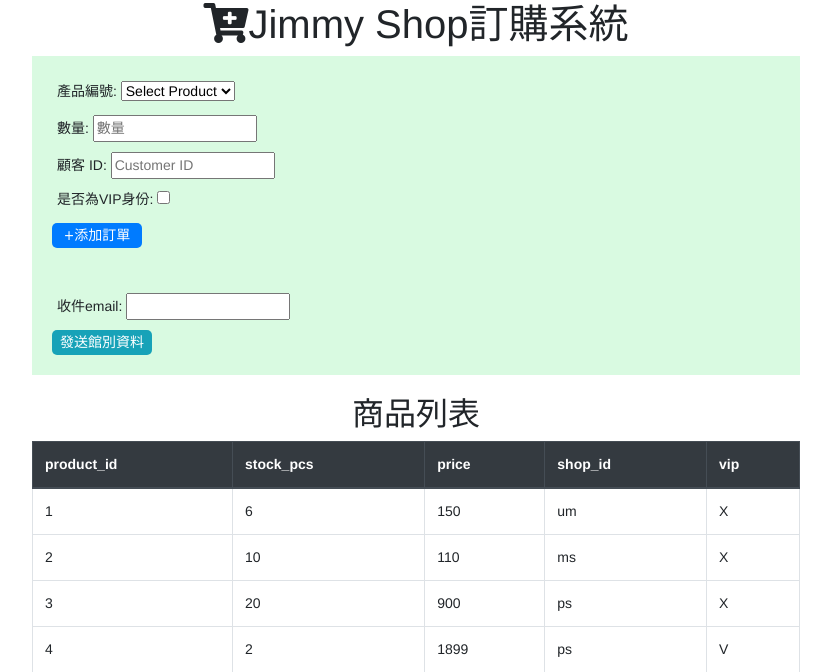
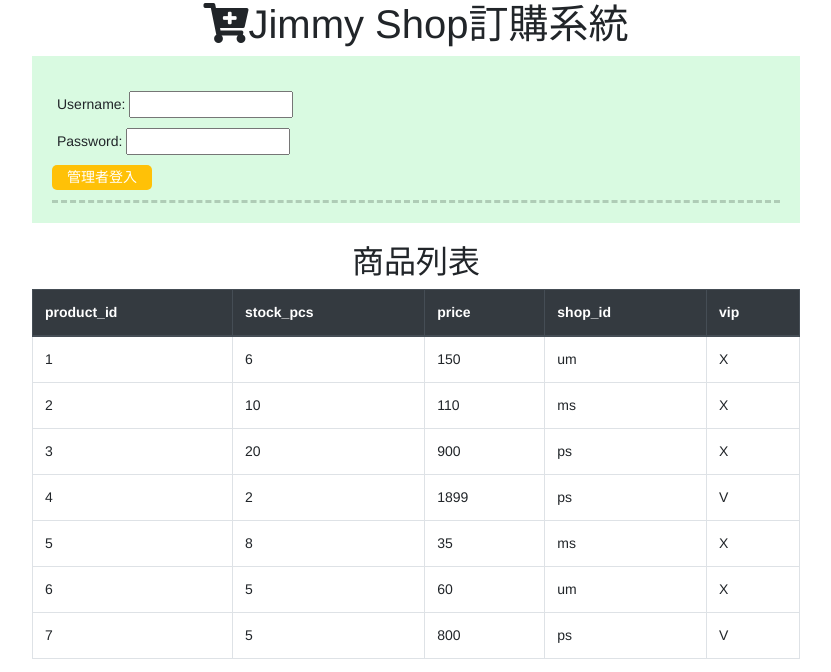
Before and after one commit to nicehorse06/django-shop-order-demo, a Django app: page / in a window 1280 px wide. Shown: the top 672 px of the page, without its empty margins (224-1055 px from the left). Run offline with Django 3.2, Linux system fonts and the light colour scheme; data comes from the database, SQL or seed files in the repository; tables that the repository leaves empty hold one stand-in row (values such as "Sample post"); some libraries are stand-ins or nearby versions.

Commit message:
新增帳號權限

```diff
--- a/shop_web/order_page/forms.py
+++ b/shop_web/order_page/forms.py
@@ -24,3 +24,7 @@ class OrderPostForm(forms.Form):
 
 class ShopEmailForm(forms.Form):
     recipient_email = forms.EmailField(required=True, label=u'收件email')
+
+class LoginForm(forms.Form):
+    username = forms.CharField()
+    password = forms.CharField(widget=forms.PasswordInput)
--- a/shop_web/order_page/static/css/main.css
+++ b/shop_web/order_page/static/css/main.css
@@ -41,12 +41,23 @@ input[type=submit].email {
     width: 100px;
 }
 
-form.order {
+input[type=submit].login, input[type=submit].logout {
+    background-color: #ffc107;
+    border-color: #ffc107;
+    width: 100px;
+}
+
+div.form {
     padding: 20px;
     background-color: #d9fae1;
 }
 
-form.order p{
+div.form > form {
+    padding: 10px 0px;
+    border-bottom: 3px #afccb6 dashed;
+}
+
+div.form > form p{
     margin: 5px
 }
 
--- a/shop_web/order_page/templates/order.html
+++ b/shop_web/order_page/templates/order.html
@@ -16,19 +16,34 @@
 </div>
 {% endif %}
 
-
-<form class="order" method="post">
-    {{ form.as_p }}
+<div class="form">
+    {% if request.user.is_authenticated %}
+    <form method="post">
+        {{ order_form.as_p }}
         {% csrf_token %}
         <input class='add' type="submit" value="+添加訂單">
     </form>
 
-<form class="order" method="post">
+    <form method="post">
         {{ email_form.as_p }}
         {% csrf_token %}
         <input type="hidden" name="_method" value="email">
         <input class='email' type="submit" value="發送館別資料">
     </form>
+    <form method="post">
+            {% csrf_token %}
+            <input type="hidden" name="_method" value="logout">
+            <input class='logout' type="submit" value="管理者登出">
+    </form>
+    {% else %}
+    <form method="post">
+        {{ login_form.as_p }}
+        {% csrf_token %}
+        <input type="hidden" name="_method" value="login">
+        <input class='login' type="submit" value="管理者登入">
+    </form>
+    {% endif %}
+</div>
 
 <h2>商品列表</h2>
 <table class="table table-bordered">
@@ -76,12 +91,14 @@
             <td>{{ this_order.product.shop_id }}</td>
             <td>{{ this_order.customer_id }}</td>
             <td>
+                {% if request.user.is_authenticated %}
                     <form method="post">
                         {% csrf_token %}
                         <input type="hidden" name="_method" value="delete">
                         <input type="hidden" id="order_id" name="order_id" value={{ this_order.id }}>
                         <input class='cancel' type="submit" value="-">
                     </form>
+                {% endif %}
             </td>
         </tr>
         {% endfor %}
--- a/shop_web/order_page/views.py
+++ b/shop_web/order_page/views.py
@@ -1,11 +1,12 @@
 import csv
-from django.shortcuts import render
+from django.shortcuts import render, HttpResponse
 from django.http import HttpResponse
 from django.views import View
 from django.db.models import Sum
+from django.contrib.auth import authenticate, login, logout
 
 from shop_web.settings import system_name
-from .forms import OrderPostForm, ShopEmailForm
+from .forms import OrderPostForm, ShopEmailForm, LoginForm
 from .models import Product, Order
 from .tasks import send_email
 
@@ -44,8 +45,9 @@ class OrderView(View):
     def dispatch(self, request):
         self.info_message = ''
         self.error_message = ''
-        self.form = OrderPostForm()
+        self.order_form = OrderPostForm()
         self.email_form = ShopEmailForm()
+        self.login_form = LoginForm()
         self.product_list = Product.objects.all()
         self.order_list = Order.objects.all()
         self.top_sell_id_list = Order.objects.top()
@@ -54,12 +56,17 @@ class OrderView(View):
             return self.delete(request)
         elif method == 'email':
             return self.shop_email(request)
+        elif method == 'login':
+            return self.user_login(request)
+        elif method == 'logout':
+            return self.user_logout(request)
         return super(OrderView, self).dispatch(request)
 
     def get(self, request):
         context = {
-            'form': self.form,
+            'order_form': self.order_form,
             'email_form': self.email_form,
+            'login_form': self.login_form,
             'product_list': self.product_list,
             'order_list': self.order_list,
             'top_sell_id_list': self.top_sell_id_list,
@@ -112,3 +119,31 @@ class OrderView(View):
         send_email.delay(this_recipient_email)
         self.info_message = '郵件已發送!'
         return self.get(request)
+
+    def user_login(self, request):
+        if request.method == "POST":
+            form = LoginForm(request.POST)
+            if form.is_valid():
+                cd = form.cleaned_data
+                # authenticate功能為查詢使用者
+                user = authenticate(request, username=cd['username'], password=cd['password'])
+                if user is not None:
+                    if user.is_active:
+                        # login功能為在session中登入使用者
+                        login(request, user)
+                        self.info_message = '登入成功!'
+                    else:
+                        self.info_message = '無效的帳號!'
+                else:
+                    self.info_message = '帳號或密碼錯誤!'
+
+        else:
+            self.info_message = '請登入!'
+
+        return self.get(request)
+
+    def user_logout(self, request):
+        logout(request)
+        self.info_message = '登出成功!'
+
+        return self.get(request)
```
Lines whose indentation alone changed are shown as unchanged.
